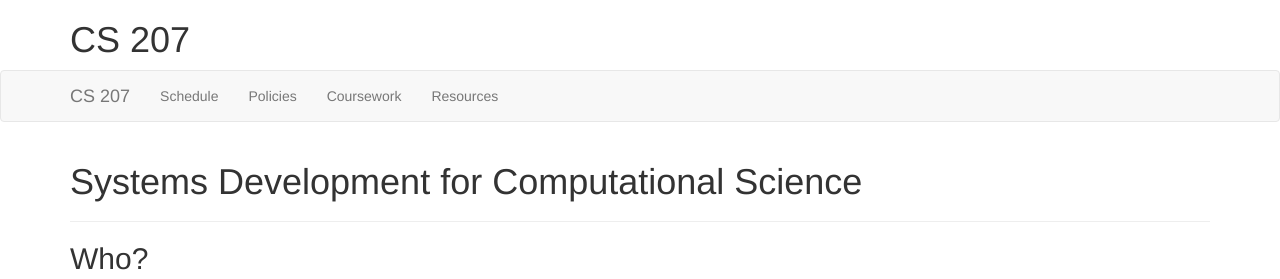
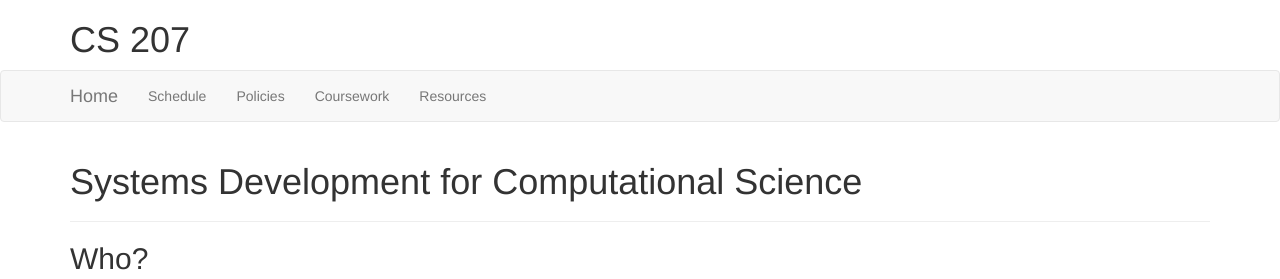
Before and after one commit to rdadolf/cs207, a Jekyll site: the page built from index.md, in a window 1280 px wide. Shown: the top 279 px of the page. Built offline with Jekyll 4.4.1, drawn with Linux system fonts in a browser that asks for light colours; nearby versions of some CDN libraries.

Commit message:
change index back and layout

```diff
--- a/_layouts/default.html
+++ b/_layouts/default.html
@@ -32,7 +32,7 @@
     <nav class="navbar navbar-default">
       <div class="container">
         <div class="navbar-header">
-          <a class="navbar-brand" href="{{site.baseurl}}/">CS 207</a>
+          <a class="navbar-brand" href="{{site.baseurl}}/">Home</a>
         </div>
         <div class="collapse navbar-collapse">
           <ul class="nav navbar-nav">
```
